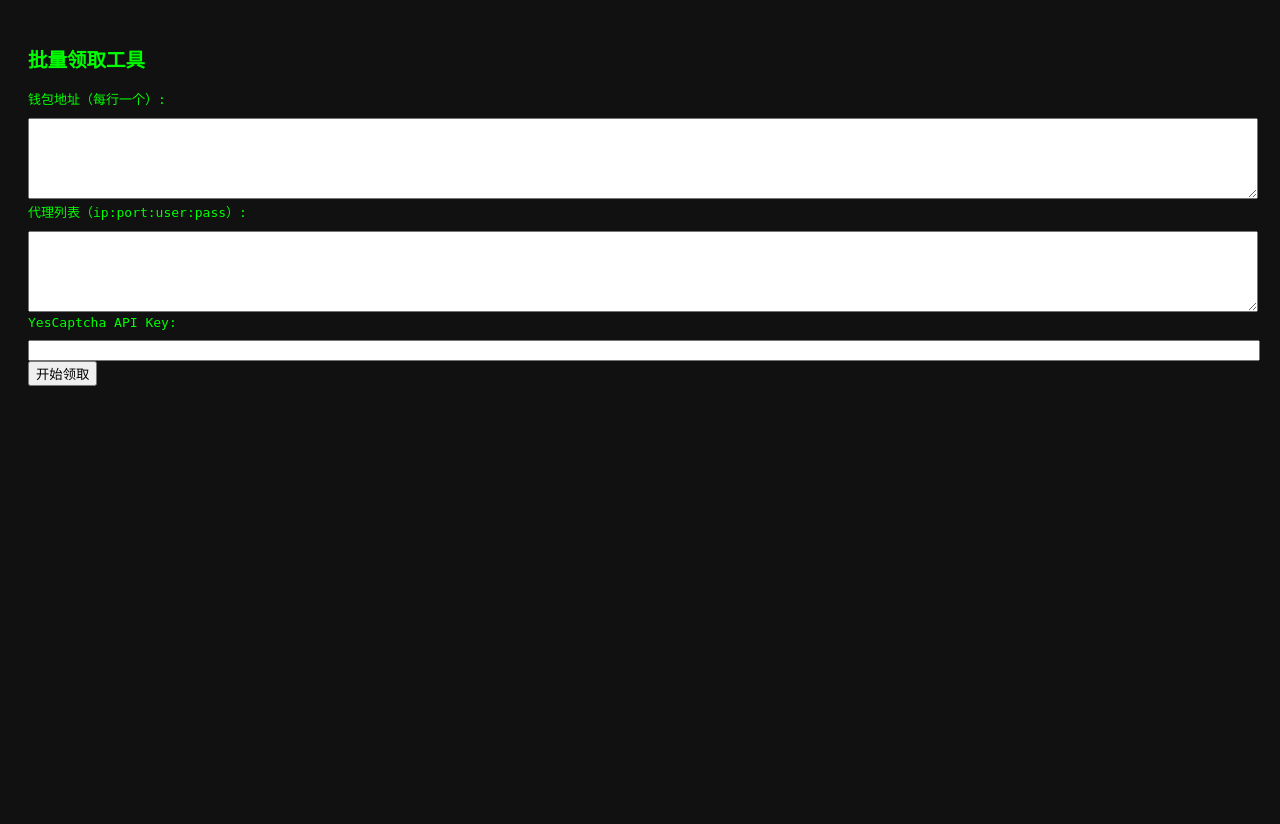
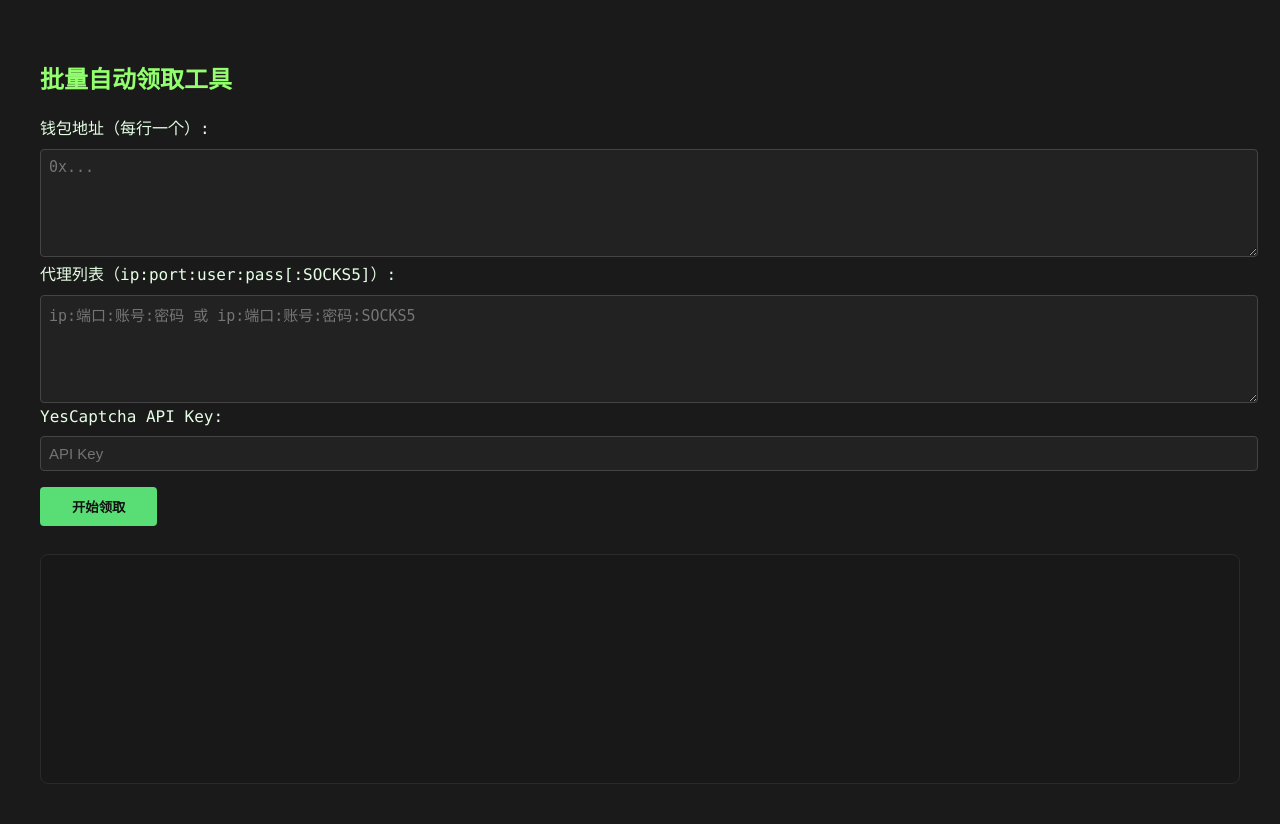
Before and after one commit to fishman6666/faucet-automation, a Flask app: page / in a window 1280 px wide. Before the commit the page ends 386 px from the top, so only its background shows below. Run offline with Flask 3, Linux system fonts and the light colour scheme.

Commit message:
index.html

```diff
--- a/templates/index.html
+++ b/templates/index.html
@@ -2,57 +2,74 @@
 <html>
 <head>
   <meta charset="utf-8">
-  <title>批量领取</title>
+  <title>批量自动领取</title>
   <style>
-    body { font-family: monospace; background: #111; color: #0f0; padding: 20px; }
-    textarea, input { width: 100%; margin-top: 10px; }
-    #output { white-space: pre-wrap; margin-top: 20px; }
+    body { background: #1a1a1a; color: #e5ffe5; font-family: "Consolas", "Menlo", monospace; padding: 32px; }
+    h2 { color: #93ff6f; }
+    textarea, input { width: 100%; margin-top: 10px; background: #222; color: #8ffe8f; border: 1px solid #444; border-radius: 4px; padding: 8px; font-size: 15px; }
+    button { background: #59dd75; color: #111; border: none; border-radius: 4px; padding: 10px 32px; margin-top: 16px; font-weight: bold; cursor: pointer; }
+    button:active { background: #338744; }
+    #output { white-space: pre-wrap; margin-top: 28px; background: #181818; border: 1px solid #2a2a2a; border-radius: 8px; min-height: 200px; padding: 14px; font-size: 15px; }
+    .txhash { color: #ffe066; font-weight: bold; }
+    .fail { color: #ff5e5e; }
+    .heartbeat { color: #27bbff; }
+    .success { color: #6cff70; }
   </style>
 </head>
 <body>
-  <h2>批量领取工具</h2>
-  <form id="mainForm">
+  <h2>批量自动领取工具</h2>
+  <form id="mainForm" autocomplete="off">
     <label>钱包地址（每行一个）:</label><br>
-    <textarea id="addresses" rows="5"></textarea><br>
-    <label>代理列表（ip:port:user:pass）:</label><br>
-    <textarea id="proxies" rows="5"></textarea><br>
+    <textarea id="addresses" rows="5" placeholder="0x..."></textarea><br>
+    <label>代理列表（ip:port:user:pass[:SOCKS5]）:</label><br>
+    <textarea id="proxies" rows="5" placeholder="ip:端口:账号:密码 或 ip:端口:账号:密码:SOCKS5"></textarea><br>
     <label>YesCaptcha API Key:</label><br>
-    <input id="clientKey"><br>
+    <input id="clientKey" placeholder="API Key"><br>
     <button type="submit">开始领取</button>
   </form>
   <div id="output"></div>
   <script>
+    const output = document.getElementById("output");
+    let evtSource = null;
+    let gotSuccess = false;
+
+    function addLine(line) {
+      // 彩色高亮处理
+      line = line
+        .replace(/领取成功！Txhash: <span class='txhash'>([^<]+)<\/span>/g,
+            "<span class='success'>🎉 领取成功！Txhash: <span class='txhash'>$1</span></span>")
+        .replace(/^❌.*失败.*/gm, txt => `<span class='fail'>${txt}</span>`)
+        .replace(/^\[心跳\].*/gm, txt => `<span class='heartbeat'>${txt}</span>`);
+      output.innerHTML += line + "\n";
+      output.scrollTop = output.scrollHeight; // 自动滚动到底部
+    }
+
     document.getElementById("mainForm").onsubmit = function(e) {
       e.preventDefault();
+      if (evtSource) evtSource.close();
+      output.innerHTML = "开始连接...\n";
+      gotSuccess = false;
       const addresses = document.getElementById("addresses").value;
       const proxies = document.getElementById("proxies").value;
       const clientKey = document.getElementById("clientKey").value;
-      const output = document.getElementById("output");
-      output.textContent = "开始连接...\n";
+      const params = new URLSearchParams({ addresses, proxies, client_key: clientKey });
+      evtSource = new EventSource(`/run?${params.toString()}`);
 
-      // 用POST发FormData
-      const formData = new FormData();
-      formData.append("addresses", addresses);
-      formData.append("proxies", proxies);
-      formData.append("client_key", clientKey);
-
-      const evtSource = new EventSourcePolyfill('/run-evt?' + new URLSearchParams({
-        addresses, proxies, client_key: clientKey
-      }).toString(), {withCredentials:false});
-
-      // 如果服务端支持POST SSE，可以用 fetch+ReadableStream; 否则polyfill fallback GET
       evtSource.onmessage = function(e) {
-        output.textContent += e.data + "\n";
-        if (e.data.includes("领取成功")) {
-          output.textContent += "🎉 领取完成！\n";
+        addLine(e.data);
+        if (e.data.includes("领取成功！Txhash")) {
+          gotSuccess = true;
         }
       };
       evtSource.onerror = function(e) {
-        output.textContent += "❌ 流连接中断或出错。\n";
-        evtSource.close();
+        if (gotSuccess) {
+          addLine("🎉 全部领取完成！");
+        } else {
+          addLine("❌ 全部领取失败或未成功。");
+        }
+        evtSource && evtSource.close();
       };
     }
   </script>
-  <!-- 如果服务端没做POST SSE Polyfill, 可删掉 Polyfill 用原生EventSource并用GET（或根据你实际后端GET/POST策略切换） -->
 </body>
 </html>
```
